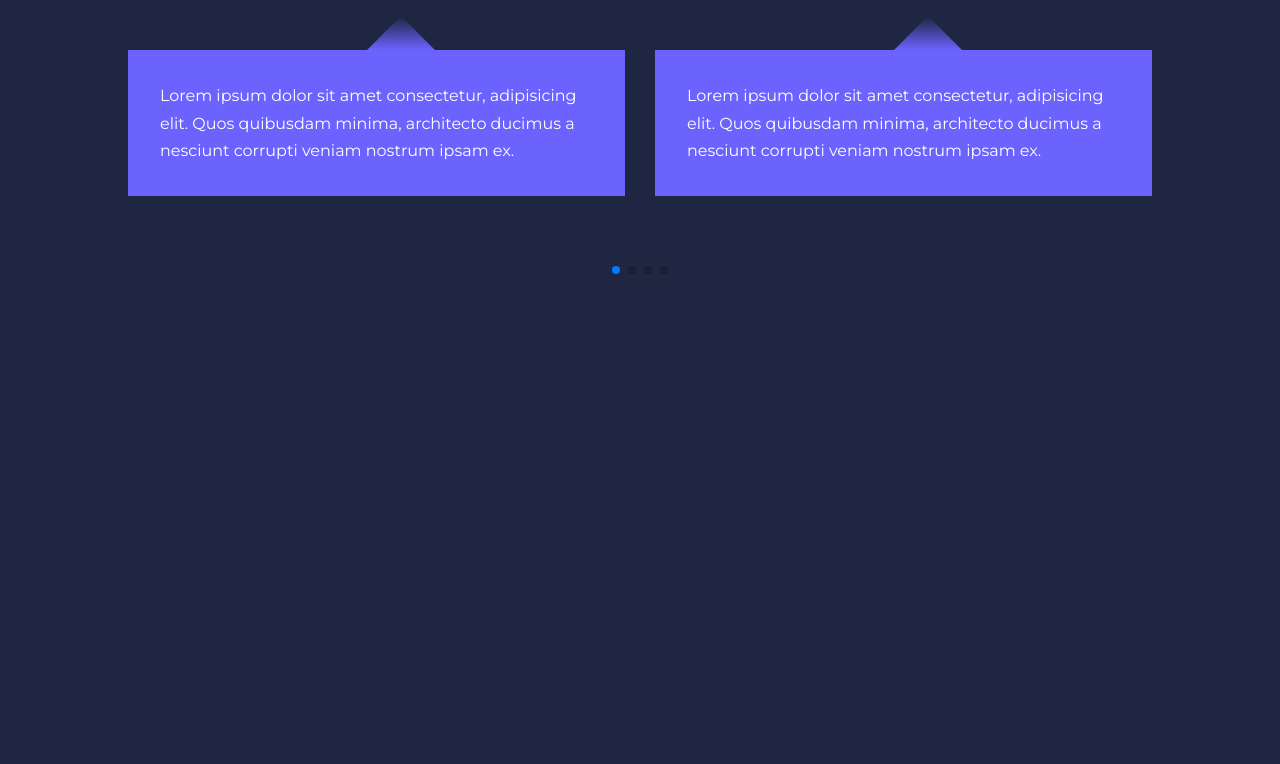
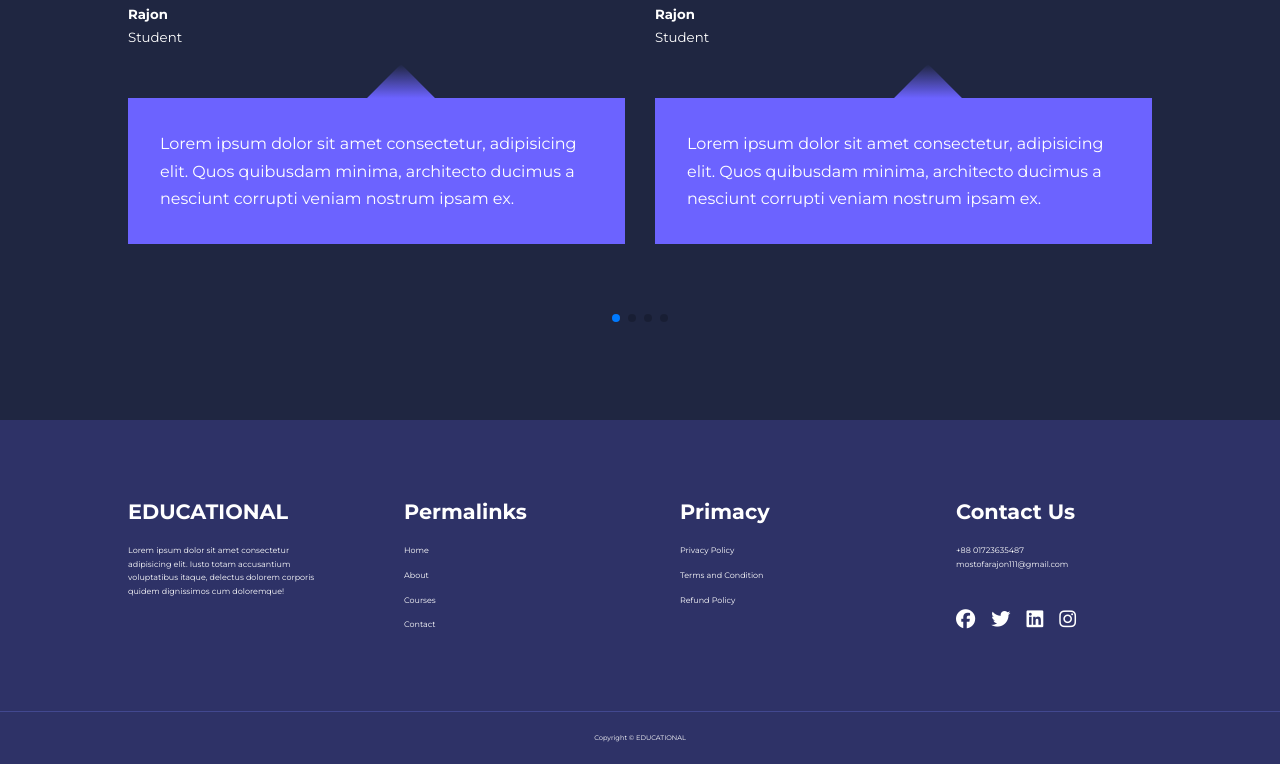
Before and after one commit to rajon111/responsive-multipage-edu-website, a plain HTML site: page index.html in a window 1280 px wide. Shown: the part 3333-4097 px from the top of the page. Before the commit the page ends 3705 px from the top, so only its background shows below. Drawn offline with nearby package versions, Linux system fonts and the light colour scheme; a web font is replaced by a local one.

Commit message:
footer part added and responsive started

```diff
--- a/css/style.css
+++ b/css/style.css
@@ -143,7 +143,7 @@ header{
 /* =============CATEGORIES=================== */
 .categories{
     background: var(--color-bg1);
-    height: 29rem;
+    height: 32rem;
 
 
 }
@@ -260,7 +260,7 @@ header{
     display: block;
 }
 
-/*----------------------- TESTOMONIAL--------------- */
+    /*----------------------- TESTOMONIAL--------------- */
 .testomonials_container{
     overflow-x: hidden;
     position: relative;
@@ -298,3 +298,90 @@ header{
     transform: rotate(45deg);
 
 }
+/*-----------------------FOOTER--------------- */
+footer{
+    background: var(--color-bg1);
+    padding-top:5rem ;
+    font-size: 0.5rem;
+}
+.footer__container{
+    display: grid;
+    grid-template-columns: repeat(4,1fr);
+    gap: 5rem;
+
+}
+.footer__container > div h4{
+    margin-bottom: 1.2rem;
+}
+.footer__1 p{
+    margin: 1rem 0 2rem;
+}
+.footer ul li{
+    margin-bottom: 0.7rem;
+}
+footer ul li a:hover{
+    text-decoration: underline;
+}
+.footer__social{
+    display: flex;
+    font-size: 1.2rem;
+    gap: 1rem;
+    margin-top: 2rem;
+}
+.footer__copyright{
+    text-align: center;
+    margin-top: 4rem;
+    padding: 1.2rem 0;
+    border-top: 1px solid var(--color-bg2);
+
+}
+
+/* ============MEDIA QURIES TABLET=============== */
+@media screen and (max-width:1024px) {
+    .container{
+        width: var(--container-width-md);
+    }
+    h1{
+        font-size: 2.2rem;
+    }
+    h2{
+        font-size: 1.7rem;
+    }
+    h3{
+        font-size: 1.4rem;
+    }
+    h4{
+        font-size: 1.2rem;
+    }
+    /* =====NAVBAR======== */
+    nav button{
+       display: inline-block;
+       background: transparent;
+       font-size: 1.8rem;
+       color: var(--color-white);
+       cursor: pointer;
+
+    }
+    nav button#close-menu-btn {
+        display: none;
+    }
+
+    .nav__menu{
+        position: fixed;
+        top: 5rem;
+        right: 5%;
+        height: fit-content;
+        width: 18rem;
+        flex-direction: column;
+        gap: 0;
+    }
+    .nav__menu li{
+        width: 100%;
+        height: 5rem;
+        /* height: 5.8rem; */
+    }
+    .nav__menu li a{
+
+    }
+
+}
--- a/index.html
+++ b/index.html
@@ -333,10 +333,50 @@
             <div class="swiper-pagination"></div>
         </section>
     </main>
+    <!-- ==========FO0TER=========== -->
     <footer class="footer">
         <div class="container footer__container">
+            <div class="footer__1">
+                <a href="index.html" class="footer__logo"><h4>EDUCATIONAL</h4></a>
+                <P>Lorem ipsum dolor sit amet consectetur adipisicing elit. Iusto totam accusantium voluptatibus itaque, delectus dolorem corporis quidem dignissimos cum doloremque!</P>
+            </div>
+            <div class="footer__2">
+                <h4>Permalinks</h4>
+                <ul class="permalinks">
+                    <li><a href="index.html">Home</a></li>
+                    <li><a href="about.html">About</a></li>
+                    <li><a href="courses.html">Courses</a></li>
+                    <li><a href="contact.html">Contact</a></li>
+                </ul>
+            </div>
+            <div class="footer__3">
+                <h4>Primacy</h4>
+                <ul class="privacy">
+                    <li> <a href="#"> Privacy Policy</a></li>
+                    <li> <a href="#"> Terms and Condition</a></li>
+                    <li> <a href="#"> Refund Policy</a></li>
+
+                </ul>
+            </div>
+            <div class="footer__4">
+                <h4>Contact Us</h4>
+                <div>
+                    <p>+88 01723635487</p>
+                    <p>mostofarajon111@gmail.com</p>
+                </div>
+                <ul class="footer__social">
+                    <li> <a href="#"><i class="fa-brands fa-facebook"></i> </a></li>
+                    <li> <a href="#"> <i class="fa-brands fa-twitter"></i></a></li>
+                    <li> <a href="#"> <i class="fa-brands fa-linkedin"></i></a></li>
+                    <li> <a href="#"> <i class="fa-brands fa-instagram"></i></a></li>
+                </ul>
+            </div>
 
         </div>
+        <div class="footer__copyright">
+            <small>Copyright &copy; EDUCATIONAL</small>
+        </div>
+
     </footer>
     <!--====================== script js =========================-->
     <script src="./main.js"></script>
```
